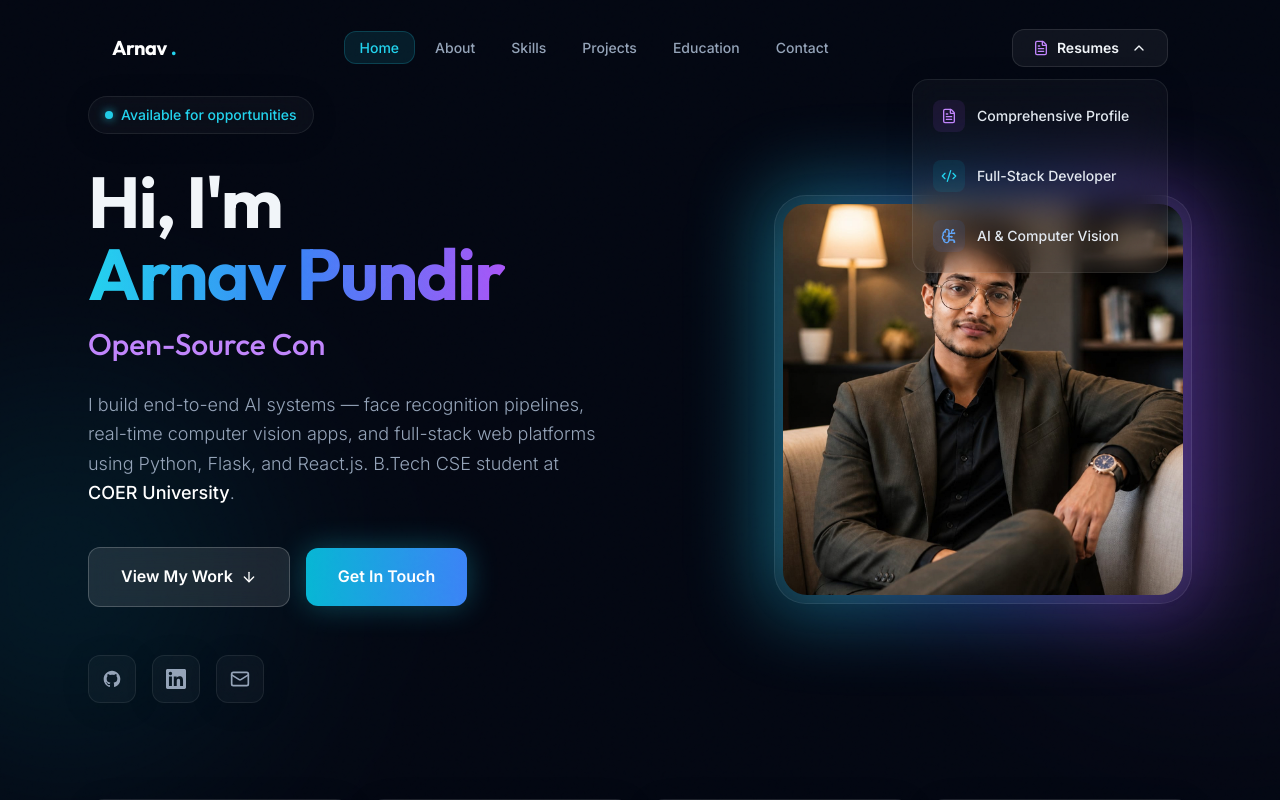
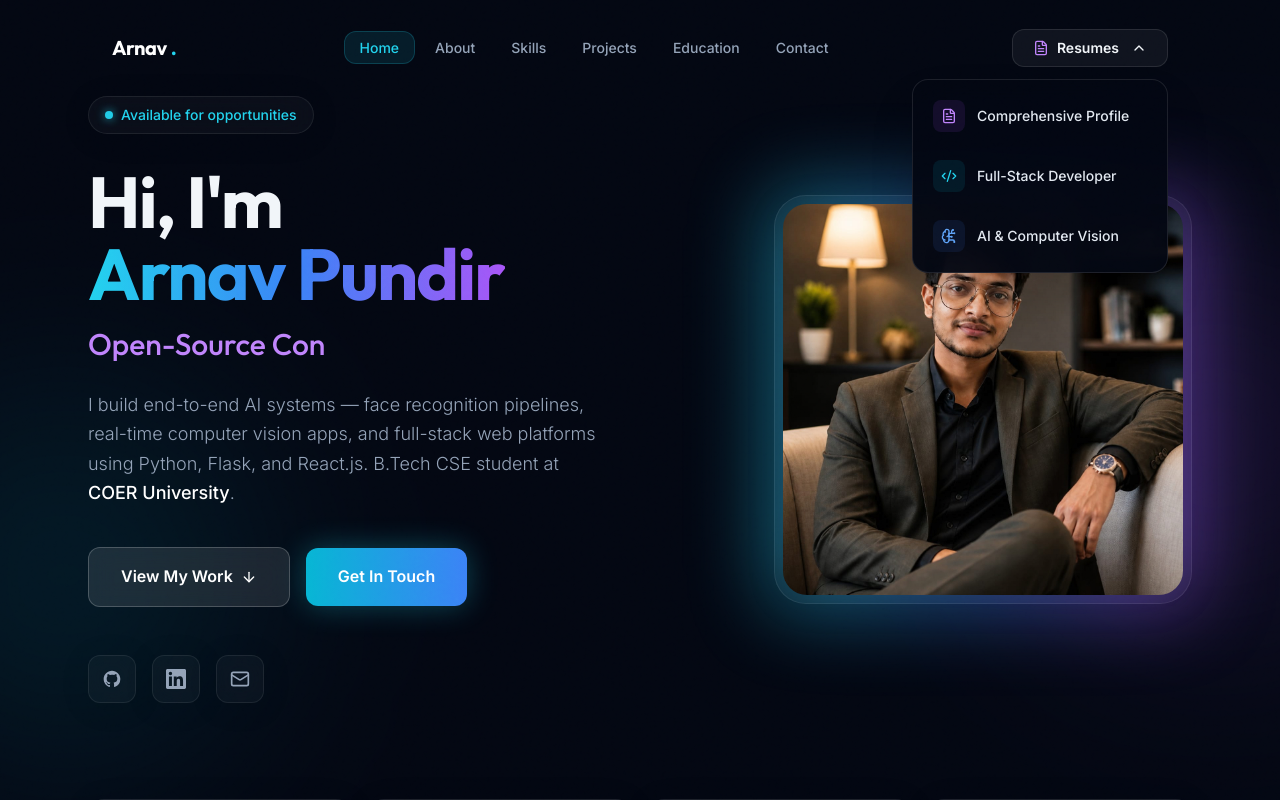
Before and after one commit to ArnavPundir22/arnavpundir22.github.io, a React (Vite) app: page / in a window 1280 px wide. Both pictures are taken after a click on the button "Resumes". Shown: the top 800 px of the page. Built offline with nearby package versions, Linux system fonts and the light colour scheme.

Commit message:
fix: make resume dropdown background opaque to prevent text blending

```diff
--- a/src/components/About.jsx
+++ b/src/components/About.jsx
@@ -97,7 +97,7 @@ export default function About() {
                       animate={{ opacity: 1, y: 0, scale: 1 }}
                       exit={{ opacity: 0, y: 10, scale: 0.95 }}
                       transition={{ duration: 0.2 }}
-                      className="absolute left-0 bottom-full mb-2 z-50 w-64 rounded-2xl overflow-hidden glass-card p-2 shadow-2xl">
+                      className="absolute left-0 bottom-full mb-2 z-50 w-64 rounded-2xl overflow-hidden bg-[#030712]/95 border border-white/10 backdrop-blur-xl p-2 shadow-2xl">
 
                       <div className="flex flex-col gap-1">
                         <a href="/Documents/Arnav_Pundir_Comprehensive_Resume.pdf" download onClick={() => setDropdownOpen(false)}
--- a/src/components/Navbar.jsx
+++ b/src/components/Navbar.jsx
@@ -113,7 +113,7 @@ export default function Navbar() {
                   animate={{ opacity: 1, y: 0, scale: 1 }}
                   exit={{ opacity: 0, y: 10, scale: 0.95 }}
                   transition={{ duration: 0.2 }}
-                  className="absolute right-0 z-50 mt-3 w-64 rounded-2xl overflow-hidden glass-card">
+                  className="absolute right-0 z-50 mt-3 w-64 rounded-2xl overflow-hidden bg-[#030712]/95 border border-white/10 backdrop-blur-xl shadow-2xl">
 
                   <div className="p-2 flex flex-col gap-1">
                     <a href="/Documents/Arnav_Pundir_Comprehensive_Resume.pdf" download onClick={() => setResumeDropdownOpen(false)}
```
